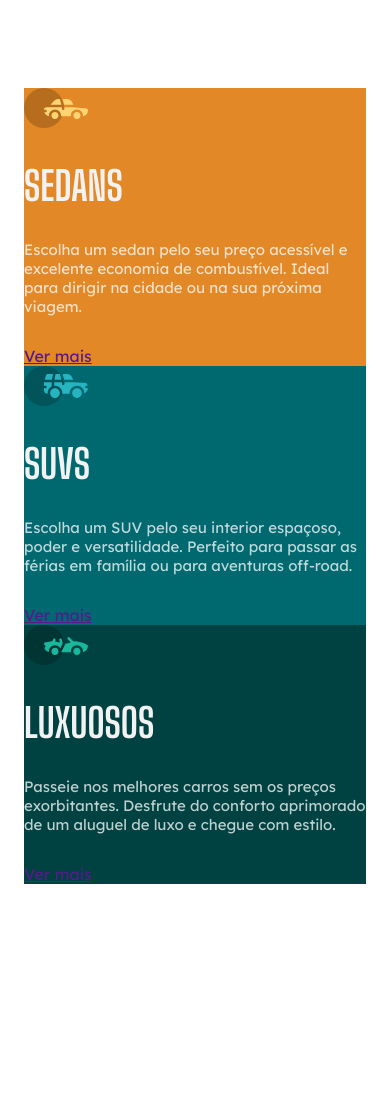
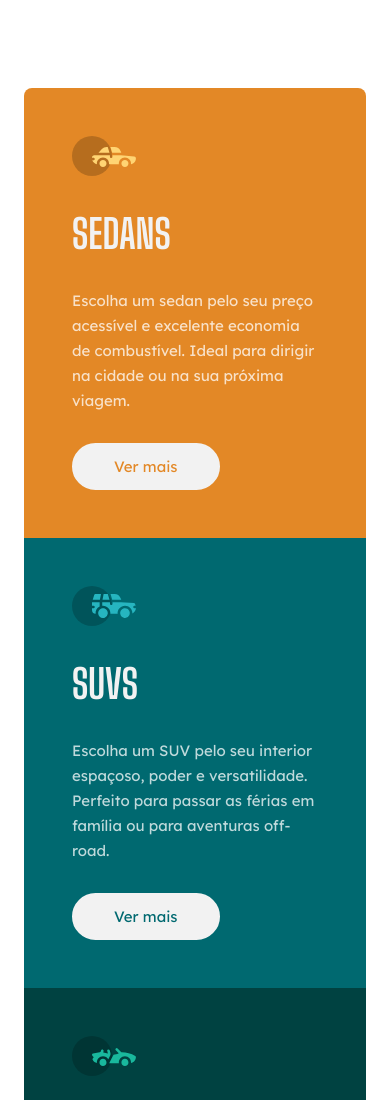
Before and after one commit to gustavomello-21/cars-trab, a plain HTML site: page index.html in a window 390 px wide. Shown: the top 1100 px of the page. Before the commit the page ends 972 px from the top, so only its background shows below. Drawn offline with Linux system fonts and the light colour scheme.

Commit message:
finalizando o mobile

```diff
--- a/index.html
+++ b/index.html
@@ -18,21 +18,21 @@
       <img src="./imgs/icon-sedans.svg" alt="Sedans">
       <h2>Sedans</h2>
       <p>Escolha um sedan pelo seu preço acessível e excelente economia de combustível. Ideal para dirigir na cidade ou na sua próxima viagem.</p>
-      <a href="">Ver mais</a>
+      <a href="https://www.webmotors.com.br/sedans" target="_blank">Ver mais</a>
     </section>
 
     <section class="suvs">
       <img src="./imgs/icon-suvs.svg" alt="Suvs">
       <h2>Suvs</h2>
       <p>Escolha um SUV pelo seu interior espaçoso, poder e versatilidade. Perfeito para passar as férias em família ou para aventuras off-road.</p>
-      <a href="">Ver mais</a>
+      <a href="https://www.webmotors.com.br/suvs" target="_blank">Ver mais</a>
     </section>
 
     <section class="luxuosos">
       <img src="./imgs/icon-luxury.svg" alt="Carros de luxo">
       <h2>Luxuosos</h2>
       <p>Passeie nos melhores carros sem os preços exorbitantes. Desfrute do conforto aprimorado de um aluguel de luxo e chegue com estilo.</p>
-      <a href="">Ver mais</a>
+      <a href="https://www.webmotors.com.br/carros-de-luxo" target="_blank">Ver mais</a>
     </section>
   </main>
 </body>
--- a/style.css
+++ b/style.css
@@ -29,18 +29,28 @@ p {
   font-size: 0.9375rem;
   color: var(--transparent-white);
   margin-bottom: 1.875rem;
+  line-height: 1.5625rem;
 }
 
 a {
   font-family: 'Lexend Deca', sans-serif;
+  display: block;
+  text-decoration: none;
+  border: 2px solid var(--gray);
+  width: fit-content;
+  font-size: 0.9375rem;
+  padding: 0.75rem 2.5rem;
+  border-radius: 1.5625rem;
+  background: var(--gray);
 }
 
-.section {
+section {
   padding: 3rem;
 }
 
 .sedans {
   background: var(--orange);
+  border-radius: 8px 8px 0 0;
 }
 
 .suvs {
@@ -49,4 +59,17 @@ a {
 
 .luxuosos {
   background: var(--dark-cyan);
+  border-radius: 0 0 8px 8px;
 }
+
+.sedans a {
+  color: var(--orange);
+}
+
+.suvs a {
+  color: var(--cyan);
+}
+
+.luxuosos a {
+  color: var(--dark-cyan);
+}
```
